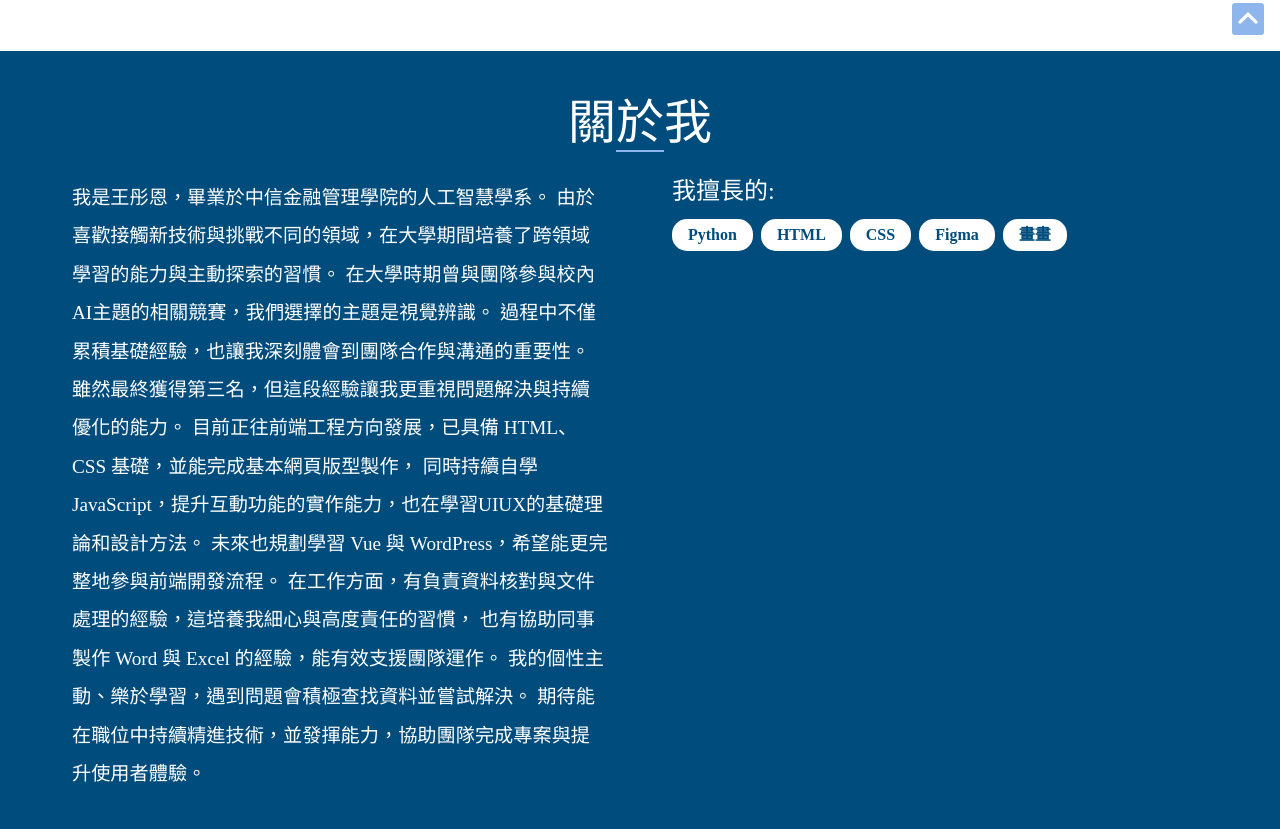
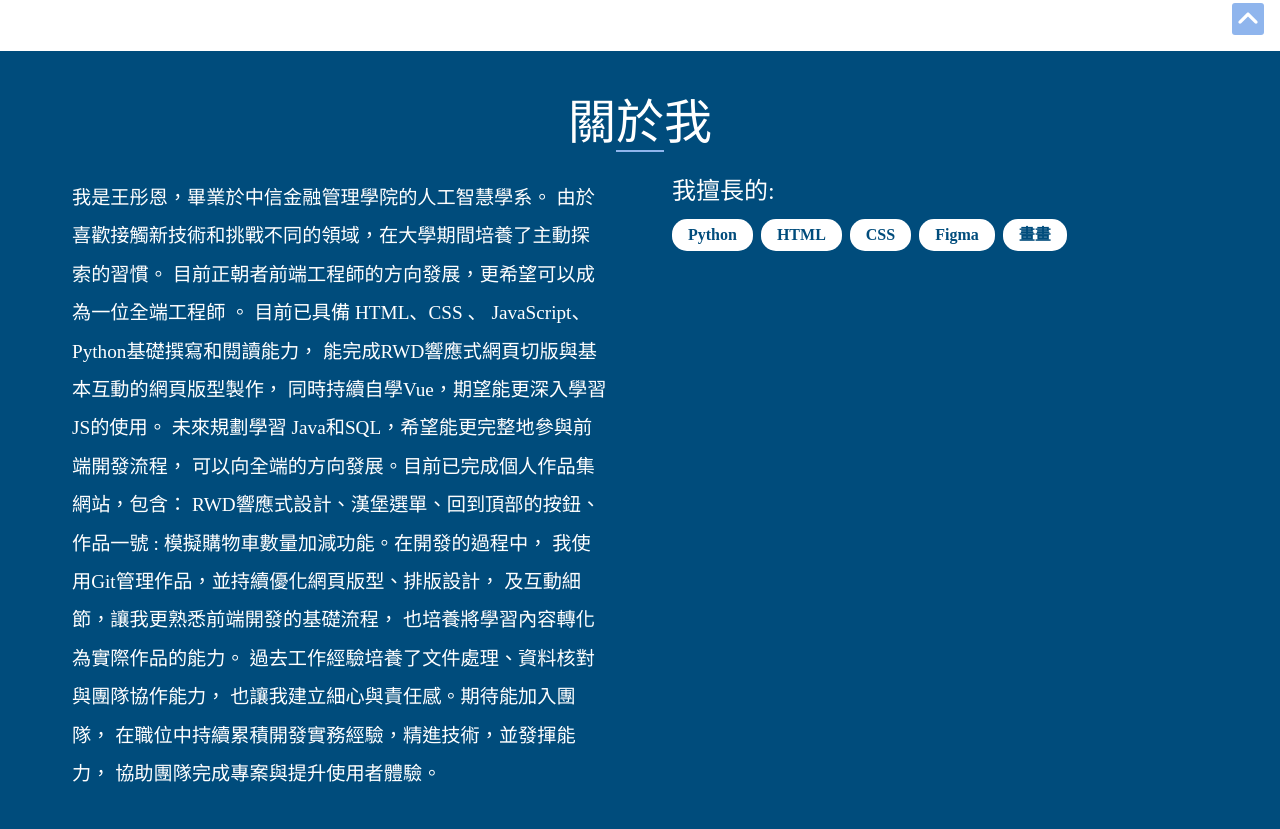
Before and after one commit to teganWang/portfolio-pages, a plain HTML site: page index.html in a window 1280 px wide. Shown: the part 749-1578 px from the top of the page. Drawn offline with Linux system fonts and the light colour scheme.

Commit message:
Update self-introduction

```diff
--- a/index.html
+++ b/index.html
@@ -50,17 +50,22 @@
                 <div class="about-section">
                     <div class="about-introduce">
                         我是王彤恩，畢業於中信金融管理學院的人工智慧學系。
-                        由於喜歡接觸新技術與挑戰不同的領域，在大學期間培養了跨領域學習的能力與主動探索的習慣。
-                        在大學時期曾與團隊參與校內AI主題的相關競賽，我們選擇的主題是視覺辨識。
-                        過程中不僅累積基礎經驗，也讓我深刻體會到團隊合作與溝通的重要性。
-                        雖然最終獲得第三名，但這段經驗讓我更重視問題解決與持續優化的能力。
-                        目前正往前端工程方向發展，已具備 HTML、CSS 基礎，並能完成基本網頁版型製作，
-                        同時持續自學 JavaScript，提升互動功能的實作能力，也在學習UIUX的基礎理論和設計方法。
-                        未來也規劃學習 Vue 與 WordPress，希望能更完整地參與前端開發流程。
-                        在工作方面，有負責資料核對與文件處理的經驗，這培養我細心與高度責任的習慣，
-                        也有協助同事製作 Word 與 Excel 的經驗，能有效支援團隊運作。
-                        我的個性主動、樂於學習，遇到問題會積極查找資料並嘗試解決。
-                        期待能在職位中持續精進技術，並發揮能力，協助團隊完成專案與提升使用者體驗。
+                        由於喜歡接觸新技術和挑戰不同的領域，在大學期間培養了主動探索的習慣。
+                        目前正朝者前端工程師的方向發展，更希望可以成為一位全端工程師 。
+                        目前已具備 HTML、CSS 、 JavaScript、Python基礎撰寫和閱讀能力，
+                        能完成RWD響應式網頁切版與基本互動的網頁版型製作，
+                        同時持續自學Vue，期望能更深入學習JS的使用。
+                        未來規劃學習 Java和SQL，希望能更完整地參與前端開發流程，
+                        可以向全端的方向發展。目前已完成個人作品集網站，包含：
+                        RWD響應式設計、漢堡選單、回到頂部的按鈕、
+                        作品一號 : 模擬購物車數量加減功能。在開發的過程中，
+                        我使用Git管理作品，並持續優化網頁版型、排版設計，
+                        及互動細節，讓我更熟悉前端開發的基礎流程，
+                        也培養將學習內容轉化為實際作品的能力。
+                        過去工作經驗培養了文件處理、資料核對與團隊協作能力，
+                        也讓我建立細心與責任感。期待能加入團隊，
+                        在職位中持續累積開發實務經驗，精進技術，並發揮能力，
+                        協助團隊完成專案與提升使用者體驗。
                     </div>
                     <div class="skill">
                         <span class="about-subtitle">我擅長的:</span>
```
